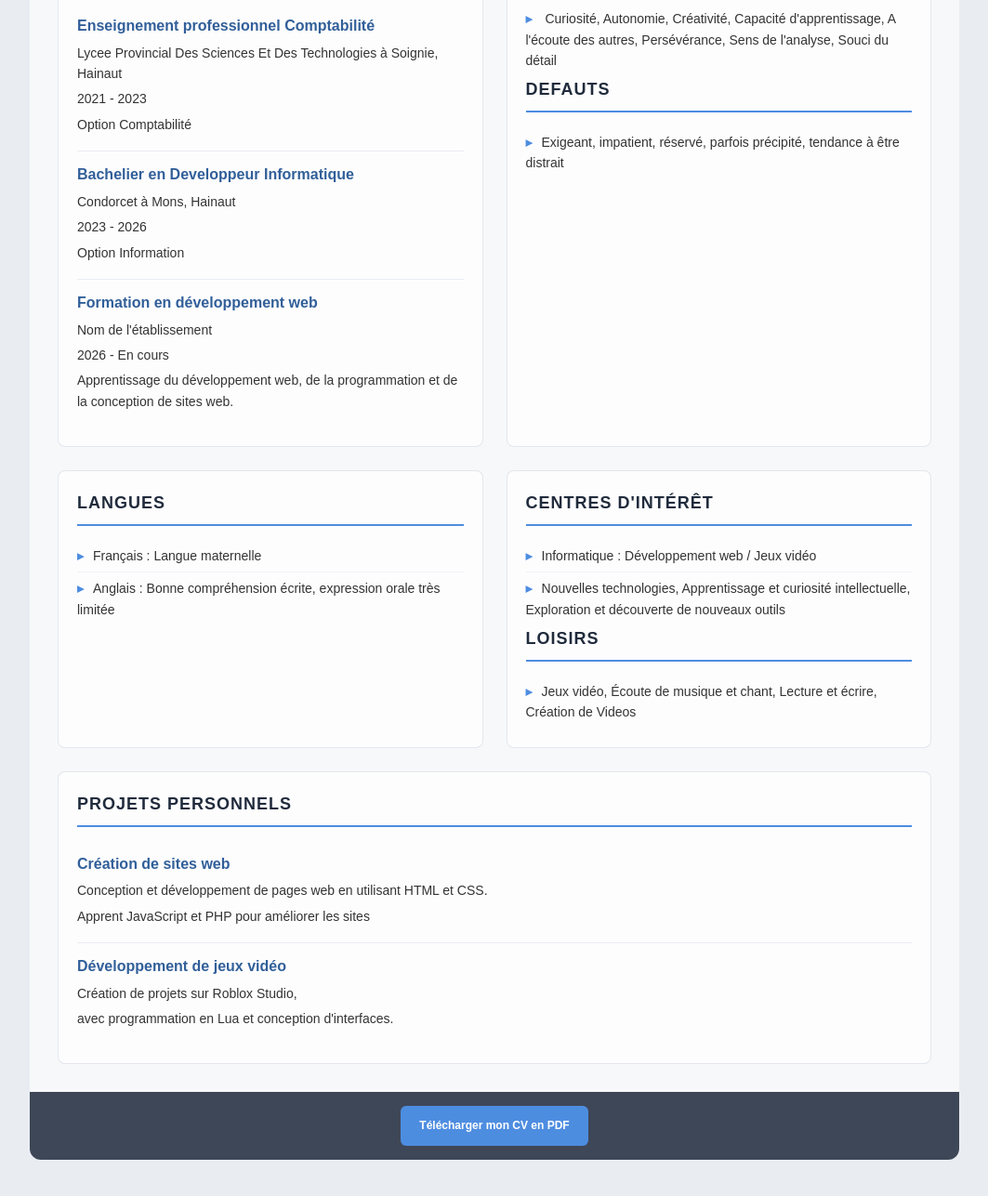
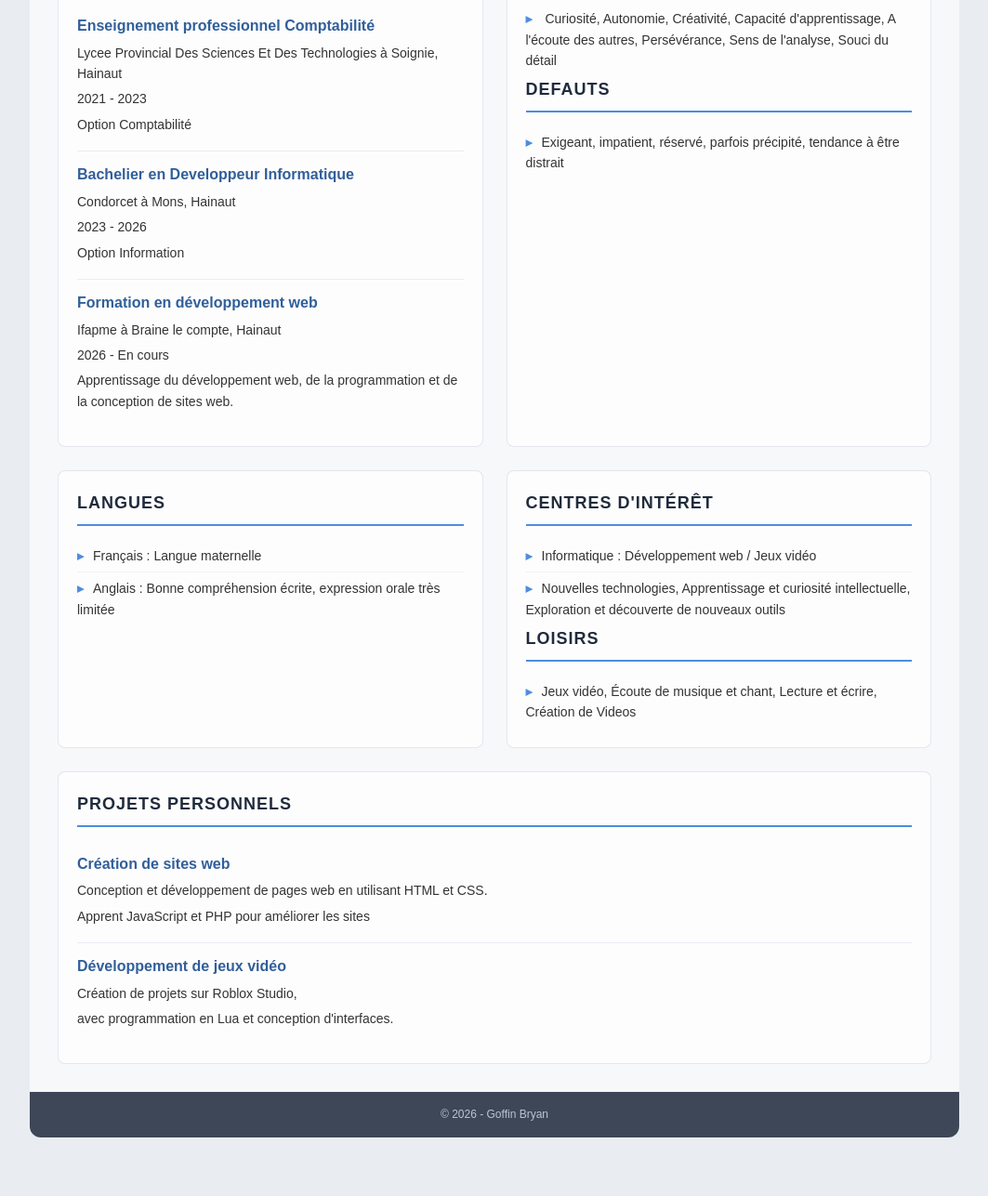
Before and after one commit to Baryalis/Baryalis.github.io, a plain HTML site: page index.html in a window 1280 px wide. Shown: the part 695-1982 px from the top of the page at 93% size, without its empty margins (108-1171 px from the left). After the commit the page ends 1959 px from the top, so only its background shows below. Drawn offline with Linux system fonts and the light colour scheme.

Commit message:
Revise CV content and structure in index.html
Updated the CV HTML file with new information, including educational background, skills, and personal interests.

```diff
--- a/index.html
+++ b/index.html
@@ -47,7 +47,7 @@
             </article>
             <article>
                 <h3>Formation en développement web</h3>
-                <p>Nom de l'établissement</p>
+                <p>Ifapme à Braine le compte, Hainaut</p>
                 <p>2026 - En cours</p>
                 <p>
                     Apprentissage du développement web,
@@ -110,9 +110,7 @@
         </section>
     </main>
     <footer>
-        <a href="Image/CV.pdf" download class="btn-download">
-            Télécharger mon CV en PDF
-        </a>
+        <p>&copy; 2026 - Goffin Bryan</p>
     </footer>
 </body>
 </html>
```
